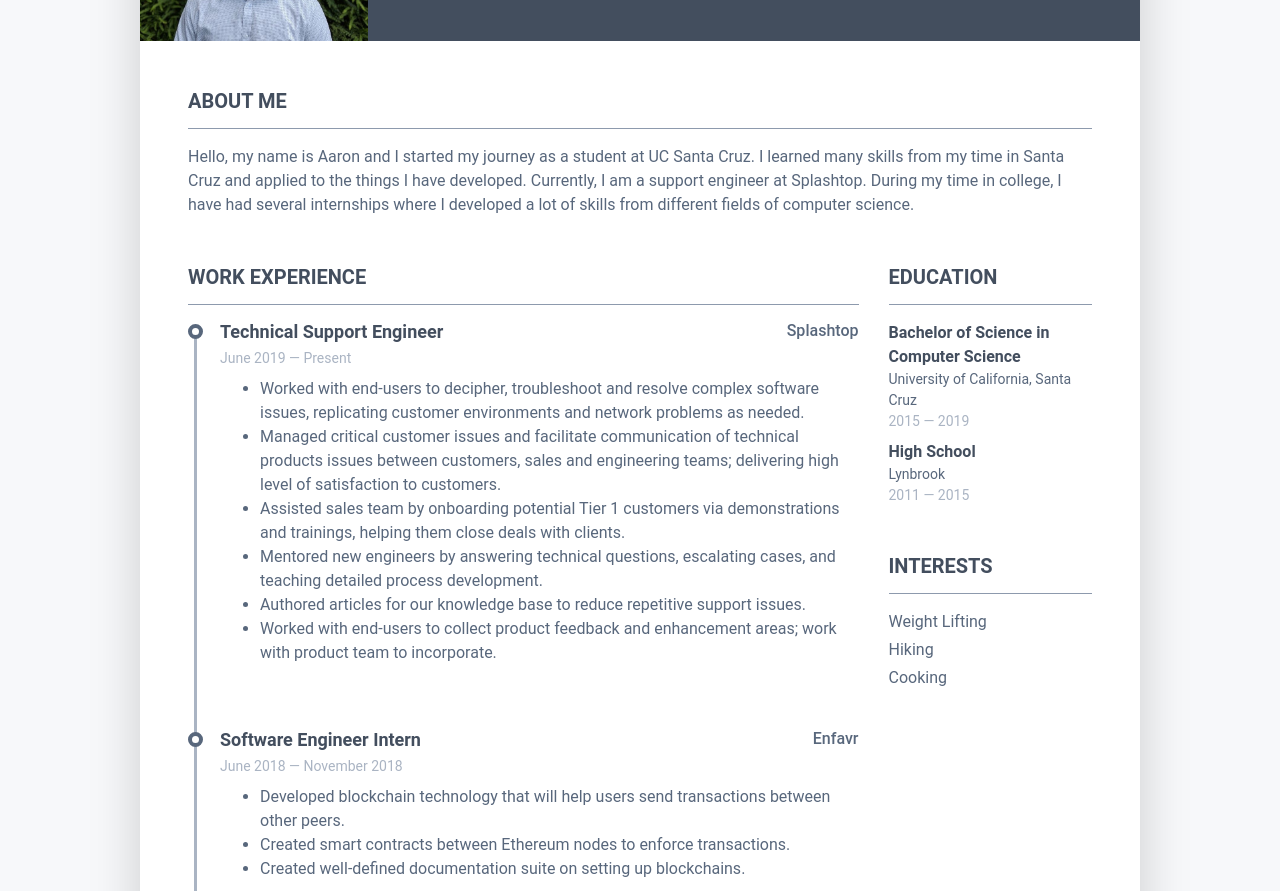
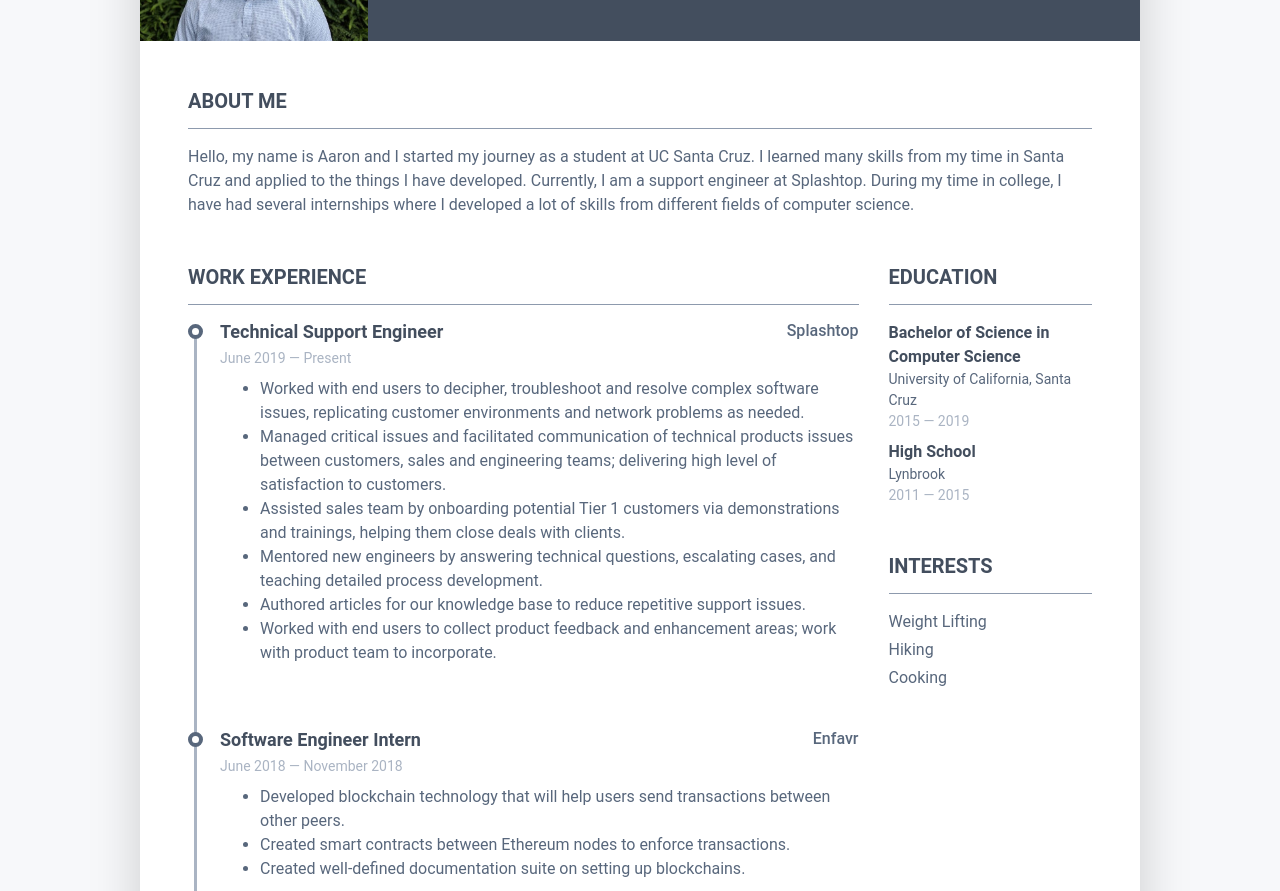
Before and after one commit to aahchn/aahchn.github.io, a plain HTML site: page index.html in a window 1280 px wide. Shown: the part 209-1100 px from the top of the page. Drawn offline with nearby package versions, Linux system fonts and the light colour scheme; files that its build step writes are made by us from their sources.

Commit message:
updated info

```diff
--- a/index.html
+++ b/index.html
@@ -83,12 +83,12 @@
 									    </div><!--//resume-timeline-item-header-->
 									    <div class="resume-timeline-item-desc">
                         <ul>
-											    <li>Worked with end-users to decipher, troubleshoot and resolve complex software issues, replicating customer environments and network problems as needed.</li>
-											    <li>Managed critical customer issues and facilitate communication of technical products issues between customers, sales and engineering teams; delivering high level of satisfaction to customers.</li>
+											    <li>Worked with end users to decipher, troubleshoot and resolve complex software issues, replicating customer environments and network problems as needed.</li>
+											    <li>Managed critical issues and facilitated communication of technical products issues between customers, sales and engineering teams; delivering high level of satisfaction to customers.</li>
 											    <li>Assisted sales team by onboarding potential Tier 1 customers via demonstrations and trainings, helping them close deals with clients.</li>
 											    <li>Mentored new engineers by answering technical questions, escalating cases, and teaching detailed process development.</li>
                           <li>Authored articles for our knowledge base to reduce repetitive support issues.</li>
-                          <li>Worked with end-users to collect product feedback and enhancement areas; work with product team to incorporate.</li>
+                          <li>Worked with end users to collect product feedback and enhancement areas; work with product team to incorporate.</li>
 										    </ul>
 									    </div><!--//resume-timeline-item-desc-->
 
```
